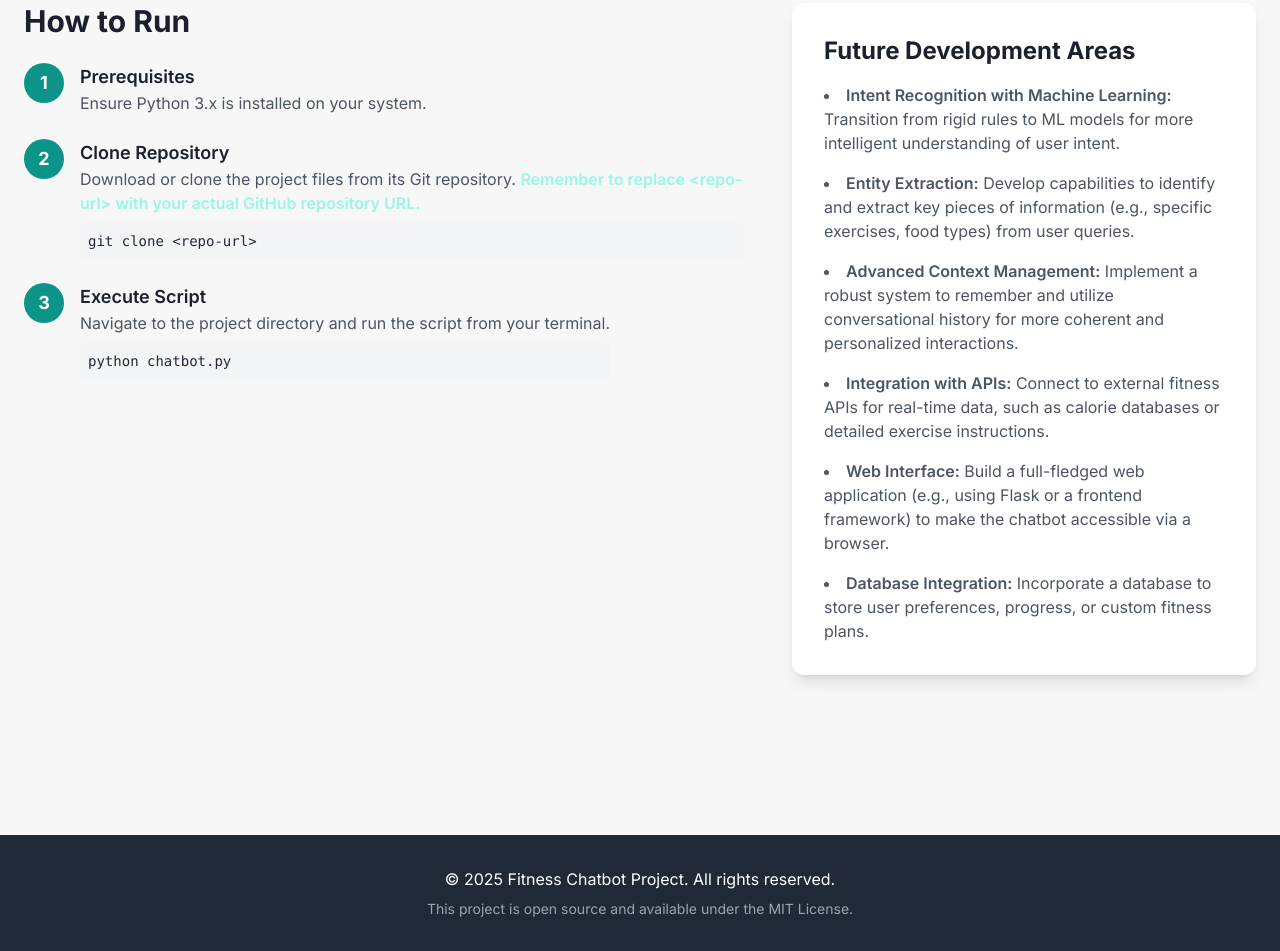
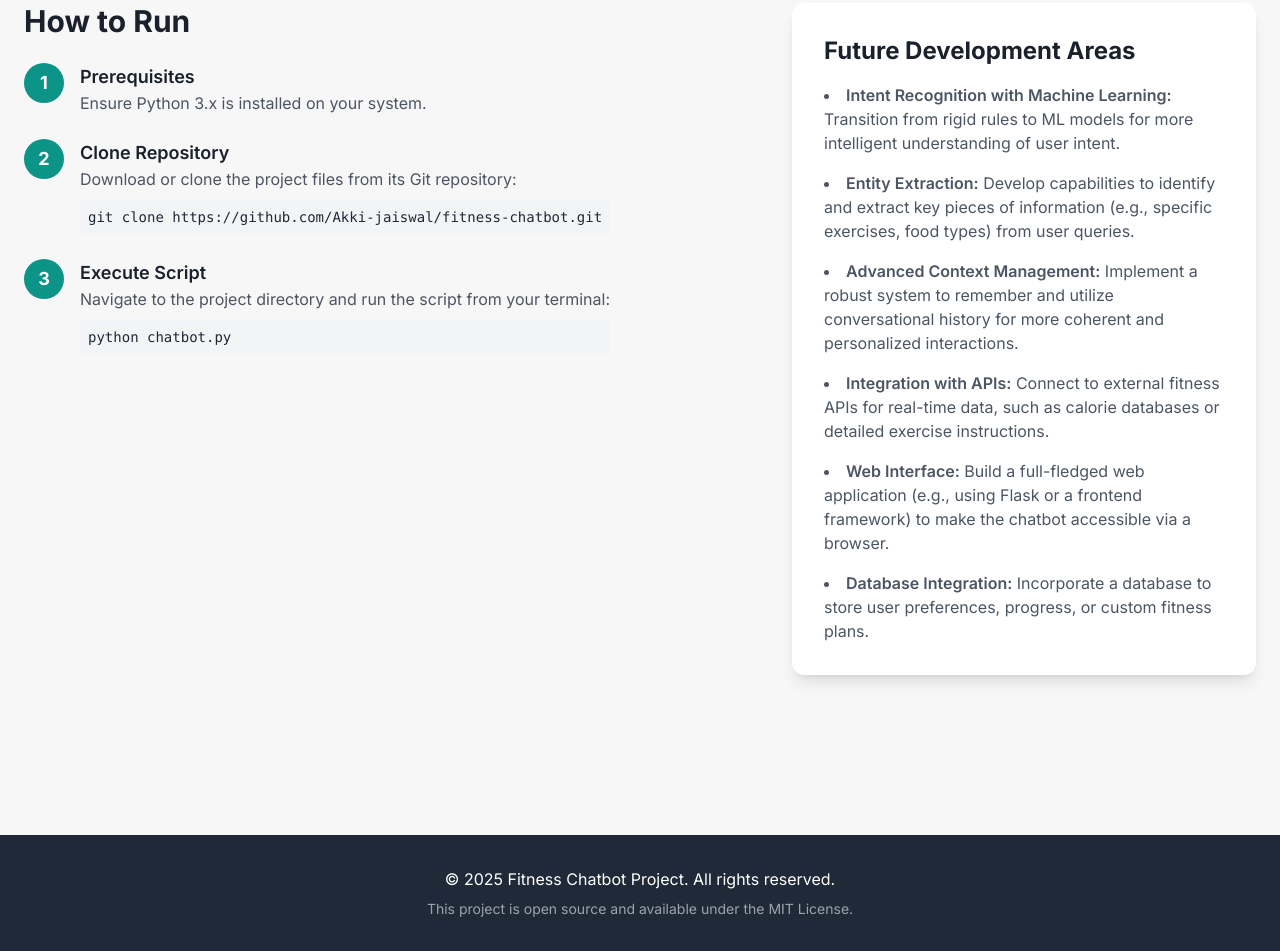
Before and after one commit to mritunjay065/fitness-chatbot, a plain HTML site: page index.html in a window 1280 px wide. Shown: the part 2181-3132 px from the top of the page. Drawn offline with nearby package versions, Linux system fonts and the light colour scheme.

```diff
--- a/index.html
+++ b/index.html
@@ -159,15 +159,15 @@
                         <div class="flex-shrink-0 w-10 h-10 bg-teal-600 text-white font-bold text-lg rounded-full flex items-center justify-center mr-4">2</div>
                         <div>
                             <h4 class="font-semibold text-lg">Clone Repository</h4>
-                            <p class="text-gray-600">Download or clone the project files from its Git repository. <span class="font-semibold text-teal-200">Remember to replace &lt;repo-url&gt; with your actual GitHub repository URL.</span></p>
-                             <code class="block bg-gray-100 text-gray-800 p-2 rounded-md mt-2 text-sm">git clone &lt;repo-url&gt;</code>
+                            <p class="text-gray-600">Download or clone the project files from its Git repository:</p>
+                             <code class="block bg-gray-100 text-gray-800 p-2 rounded-md mt-2 text-sm">git clone https://github.com/Akki-jaiswal/fitness-chatbot.git</code>
                         </div>
                     </div>
                      <div class="flex items-start">
                         <div class="flex-shrink-0 w-10 h-10 bg-teal-600 text-white font-bold text-lg rounded-full flex items-center justify-center mr-4">3</div>
                         <div>
                             <h4 class="font-semibold text-lg">Execute Script</h4>
-                            <p class="text-gray-600">Navigate to the project directory and run the script from your terminal.</p>
+                            <p class="text-gray-600">Navigate to the project directory and run the script from your terminal:</p>
                              <code class="block bg-gray-100 text-gray-800 p-2 rounded-md mt-2 text-sm">python chatbot.py</code>
                         </div>
                     </div>
```
